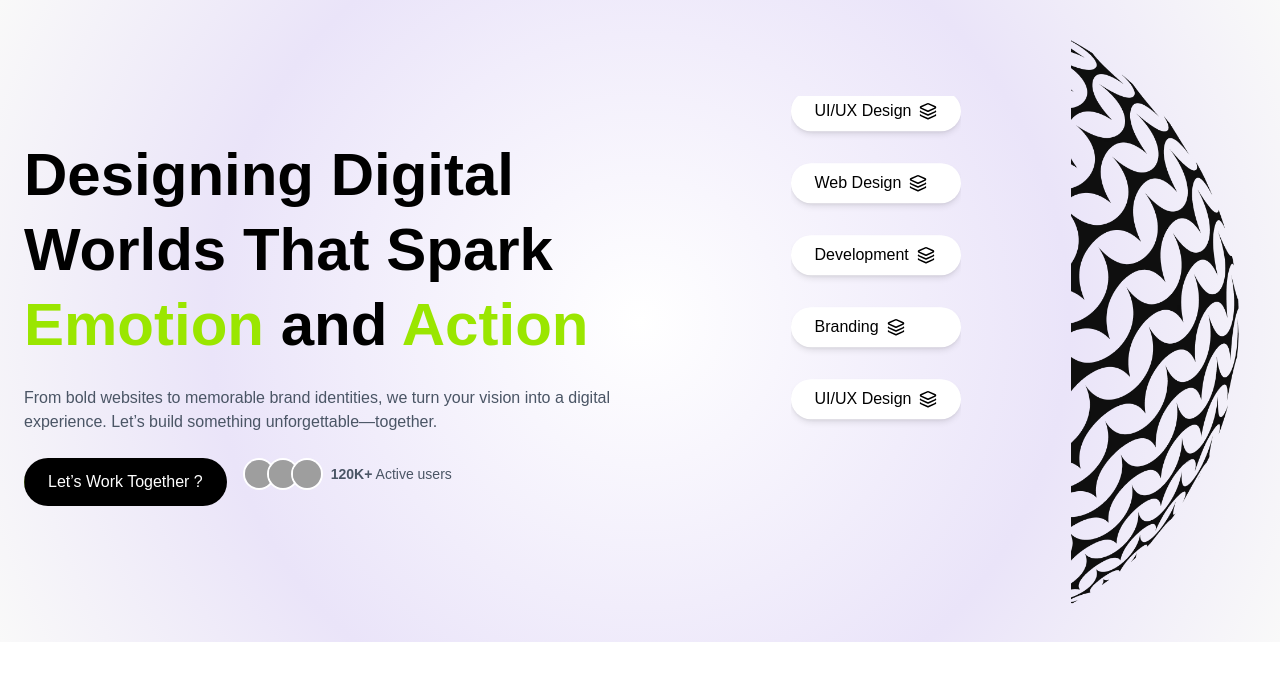
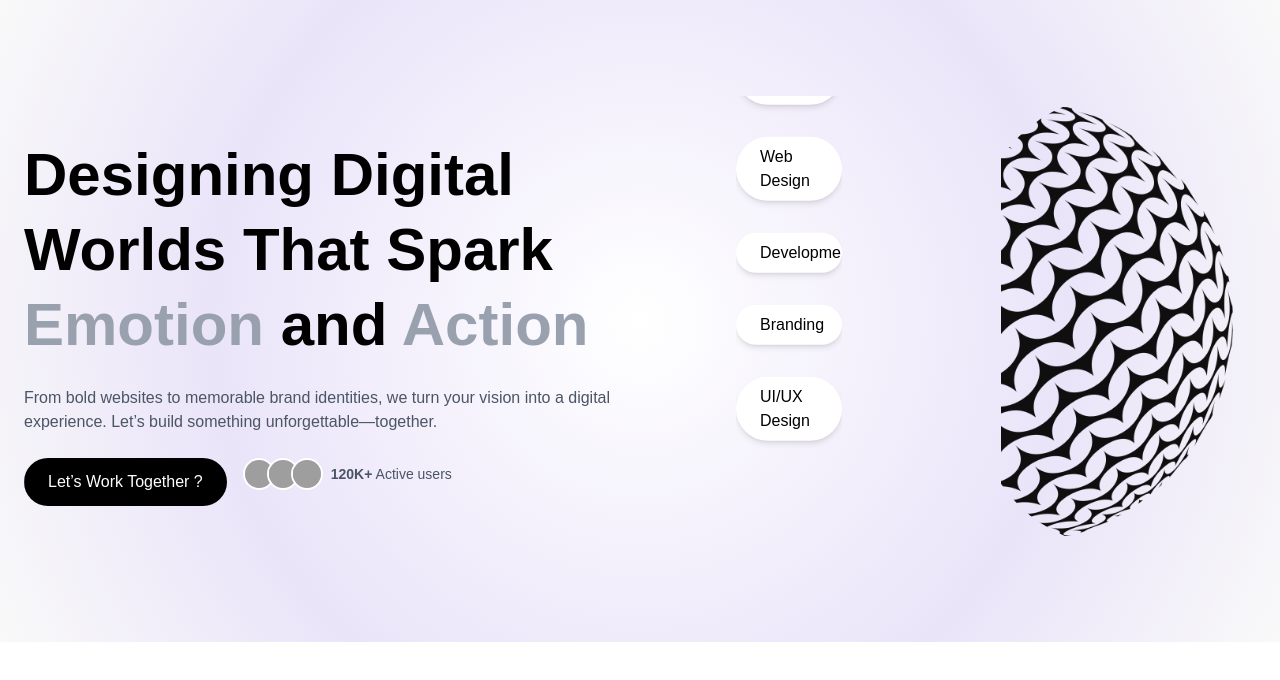
Before and after one commit to Meiprakash/Zenthink, a Next.js app: page / in a window 1280 px wide. Shown: the top 680 px of the page. Built offline with nearby package versions, Linux system fonts and the light colour scheme; grey boxes are pictures that could not be loaded.

Commit message:
style : style the hero section like bg-gradiant, sphere size and floating text

```diff
--- a/src/app/Components/Hero_Section.tsx
+++ b/src/app/Components/Hero_Section.tsx
@@ -1,7 +1,7 @@
 "use client";
 
 import { Layers } from "lucide-react";
-import hero from "@/assats/hero.jpg";
+import Image from "next/image";
 
 const rotatingTexts = ["Web Design", "Development", "Branding", "UI/UX Design"];
 
@@ -13,8 +13,8 @@ export default function Hero() {
         <div className="max-w-2xl space-y-6 text-center md:text-left">
           <h1 className="text-4xl md:text-6xl font-bold leading-tight text-black">
             Designing Digital Worlds That Spark{" "}
-            <span className="text-lime-400">Emotion</span> and{" "}
-            <span className="text-lime-400">Action</span>
+            <span className="text-gray-400">Emotion</span> and{" "}
+            <span className="text-gray-400">Action</span>
           </h1>
           <p className="text-gray-600">
             From bold websites to memorable brand identities, we turn your
@@ -23,10 +23,10 @@ export default function Hero() {
           </p>
 
           <div className="flex flex-col sm:flex-row items-center sm:items-start gap-4 mt-6">
-            {/* lets talk btn */}
+            {/* Let's talk btn */}
             <button className="relative overflow-hidden rounded-full bg-black px-6 py-3 text-white font-medium group cursor-pointer">
               <span className="relative z-10">Let’s Work Together ?</span>
-              <span className="absolute inset-0 bg-lime-400 translate-x-[-100%] group-hover:translate-x-0 transition-transform duration-500 ease-out"></span>
+              <span className="absolute inset-0 bg-blue-400 translate-x-[-100%] group-hover:translate-x-0 transition-transform duration-500 ease-out"></span>
             </button>
 
             {/* Avatars */}
@@ -55,15 +55,15 @@ export default function Hero() {
           </div>
         </div>
 
-        {/* RIGHT SIDE */}
+        {/* RIGHT SIDE
         <div className="relative flex items-center justify-center w-full md:w-1/2">
-          {/* Floating Text  */}
-          <div className="h-[450px] overflow-hidden flex flex-col justify-center mr-60 z-10">
+          {/* Floating Text  *
+          <div className="h-[350px] md:h-[450px] overflow-hidden flex flex-col justify-center mr-100 md:mr-24 z-10">
             <div className="animate-scroll-vertical">
               {[...rotatingTexts, ...rotatingTexts].map((text, i) => (
                 <div
                   key={i}
-                  className="mb-8 bg-white text-black shadow-md rounded-full px-6 py-2 text-base font-medium whitespace-nowrap flex items-center gap-2"
+                  className="mb-6 md:mb-8 bg-white text-black shadow-md rounded-full px-6 py-2 text-sm md:text-base font-medium  flex items-center gap-2"
                 >
                   <span>{text}</span>
                   <Layers size={18} />
@@ -72,34 +72,153 @@ export default function Hero() {
             </div>
           </div>
 
-          {/* Sphere with pattern */}
-          <div
-            className="
-          absolute
-          right-[-140px]
-          top-1/2
-          -translate-y-1/2
-          w-[550px]
-          h-[550px]
-          md:w-[650px]
-          md:h-[650px]
-          flex
-          items-center
-          justify-center
-          pointer-events-none
-        "
-          >
-            <div
-              className="w-full h-full rounded-full bg-no-repeat bg-center "
-              style={{
-                backgroundImage: `url(${hero.src})`,
-                backgroundSize: "contain",
-                clipPath: "inset(0 0 0 50%)",
-              }}
-            ></div>
+          {/* Sphere with pattern *
+          <div className="absolute right-[60px] md:right-[-140px] top-1/2 -translate-y-1/2 w-[200px] h-[200px] sm:w-[450px] sm:h-[450px] md:w-[550px] md:h-[550px] lg:w-[650px] lg:h-[650px]  ">
+            <Image
+              src="/hero.jpg"
+              alt="Hero Pattern"
+              fill
+              className="object-contain rounded-full"
+              priority
+            />
+          </div>
+        </div> */}
+
+        {/* RIGHT SIDE */}
+        {/* <div className="relative flex items-center justify-end w-full md:w-1/2 gap-10 md:gap-20"> */}
+        {/* Floating Text Section */}
+        {/* <div className="flex flex-col justify-center gap-0 md:gap-18 z-10 bg-gray-900">
+            <div className="animate-scroll-vertical ">
+              {rotatingTexts.map((text, i) => (
+                <div
+                  key={text}
+                  className=" text-black  bg-white shadow-md rounded-full  px-6 py-2 text-sm md:text-base font-medium flex items-center gap-6 animate-float"
+                  // style={{ animationDelay: `${i * 0.2}s` }}
+                >
+                  <span>{text}</span>
+                  <Layers size={18} />
+                </div>
+              ))}
+            </div>
+          </div> */}
+        {/* second */}
+        <div className="h-[350px] md:h-[450px] overflow-hidden flex flex-col justify-center mr-0 md:mr-24 z-10">
+          <div className="animate-scroll-vertical">
+            {[...rotatingTexts, ...rotatingTexts].map((text,i) => (
+              <div
+                key={i}
+                className="mb-6 md:mb-8 bg-white text-black shadow-md rounded-full px-6 py-2 text-sm md:text-base font-medium  flex items-center gap-2"
+              >
+                <span>{text}</span>
+                <Layers size={18} />
+              </div>
+            ))}
           </div>
         </div>
+
+        {/* Sphere (Now part of flex layout, not absolute) */}
+        <div className="relative w-[220px] h-[20px] sm:w-[300px] sm:h-[300px] md:w-[380px] md:h-[380px] lg:w-[450px] lg:h-[450px]">
+          <Image
+            src="/hero.jpg"
+            alt="Hero Pattern"
+            fill
+            className="object-contain rounded-full"
+            priority
+          />
+        </div>
+        {/* </div> */}
       </div>
     </section>
   );
 }
+// }
+// "use client";
+
+// import { Layers } from "lucide-react";
+// import hero from "@/app/assets/hero.jpg" // ✅ adjust path if needed
+
+// export default function Hero_section() {
+//   const floatingTexts = [
+//     "Web Design",
+//     "Development",
+//     "Branding",
+//     "UI/UX Design",
+//   ];
+
+//   return (
+//     <section className="relative overflow-hidden bg-gradient-to-r from-white via-gray-50 to-gray-100 py-24 px-6">
+//       <div className="max-w-7xl mx-auto flex flex-col md:flex-row items-center justify-between gap-10">
+//         {/* ================= LEFT SECTION ================= */}
+//         <div className="flex-1 space-y-6 text-center md:text-left">
+//           <h1 className="text-4xl md:text-6xl font-bold leading-tight text-black">
+//             Designing Digital Worlds That Spark <br />
+//             <span className="text-gray-800">Emotion</span> and{" "}
+//             <span className="text-gray-800">Action</span>
+//           </h1>
+
+//           <p className="text-gray-600 max-w-lg mx-auto md:mx-0">
+//             From bold websites to memorable brand identities, we turn your
+//             vision into a digital experience. Let’s build something
+//             unforgettable—together.
+//           </p>
+
+//           <div className="flex flex-col sm:flex-row items-center sm:items-start gap-4 mt-6">
+//             <button className="bg-black text-white rounded-full px-6 py-3 font-medium hover:opacity-90 transition">
+//               Let’s Work Together ?
+//             </button>
+
+//             <div className="flex items-center space-x-2">
+//               <div className="flex -space-x-2">
+//                 <img
+//                   src="https://i.pravatar.cc/40?img=1"
+//                   className="w-8 h-8 rounded-full border-2 border-white"
+//                   alt="User 1"
+//                 />
+//                 <img
+//                   src="https://i.pravatar.cc/40?img=2"
+//                   className="w-8 h-8 rounded-full border-2 border-white"
+//                   alt="User 2"
+//                 />
+//                 <img
+//                   src="https://i.pravatar.cc/40?img=3"
+//                   className="w-8 h-8 rounded-full border-2 border-white"
+//                   alt="User 3"
+//                 />
+//               </div>
+//               <span className="text-sm text-gray-600">
+//                 <strong>120K+</strong> Active users
+//               </span>
+//             </div>
+//           </div>
+//         </div>
+
+//         {/* ================= RIGHT SECTION ================= */}
+//         <div className="flex-1 flex flex-col md:flex-row items-center justify-between gap-4 w-full">
+//           {/* FLOATING TEXT LABELS */}
+//           <div className="flex-1 flex flex-col items-end justify-center gap-6 relative">
+//             {floatingTexts.map((text, i) => (
+//               <div
+//                 key={i}
+//                 className="bg-white text-black shadow-md rounded-full px-6 py-2 text-base font-medium whitespace-nowrap flex items-center gap-2"
+//               >
+//                 <span>{text}</span>
+//                 <Layers size={18} />
+//               </div>
+//             ))}
+//           </div>
+
+//           {/* HALF-SPHERE IMAGE */}
+//           <div className="flex-1 flex items-center justify-center">
+//             <div
+//               className="w-[300px] h-[300px] md:w-[450px] md:h-[450px] rounded-full bg-no-repeat bg-center bg-contain"
+//               style={{
+//                 backgroundImage: `url(${hero.src})`,
+//                 clipPath: "inset(0 0 0 50%)",
+//               }}
+//             ></div>
+//           </div>
+//         </div>
+//       </div>
+//     </section>
+//   );
+// }
```
Also changed, not shown: src/app/globals.css (+19 -0 lines), public/hero.jpg (added), src/app/assets/hero.jpg (renamed from src/assats/hero.jpg).
